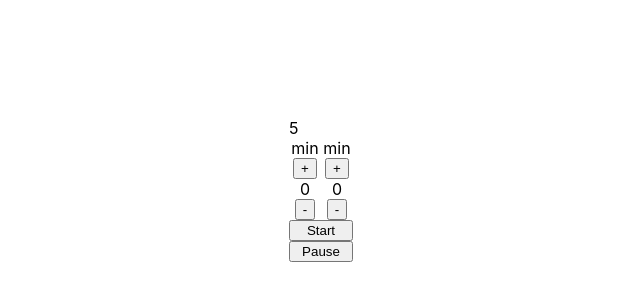
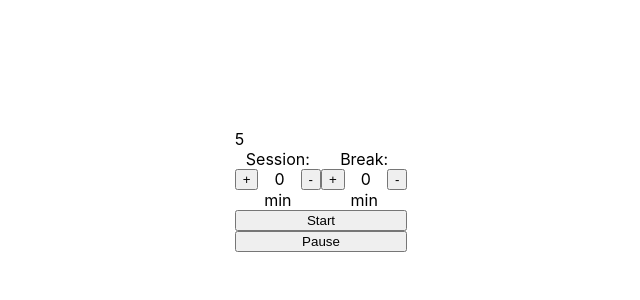
Before and after one commit to AndrewZamora/freeCodeCampProjects, a React (Create React App) app in the folder pomodoro-clock/: page / in a window 1280 px wide. Shown: the part 210-510 px from the top of the page, without its empty margins (319-959 px from the left). Built offline with nearby package versions, Linux system fonts and the light colour scheme.

Commit message:
Centered inputs and added ids for inputs

```diff
--- a/pomodoro-clock/src/App.js
+++ b/pomodoro-clock/src/App.js
@@ -2,6 +2,7 @@ import React, { Component } from 'react';
 import './App.css';
 import Clock from './components/Clock';
 import Input from './components/Input';
+import Label from './components/Label';
 
 class App extends Component {
   constructor(props) {
@@ -57,8 +58,14 @@ class App extends Component {
       <div style={styles.container}>
         <Clock time={this.state.timer} />
         <div style={styles.inputContainer}>
-          <Input max={59} unit="min" func={(event) => this.handleSessionInput(event)}></Input>
-          <Input max={59} unit="min" func={(event) => this.handleBreakInput(event)}></Input>
+          <div>
+            <Label id={`session-label`}>Session:</Label>
+            <Input decId={`session-decrement`} incId={`session-increment`} max={59} unit="min" func={(event) => this.handleSessionInput(event)}></Input>
+          </div>
+          <div>
+            <Label id={`break-label`}>Break:</Label>
+            <Input decId={`break-decrement`} incId={`break-increment`} max={59} unit="min" func={(event) => this.handleBreakInput(event)}></Input>
+          </div>
         </div>
         <button onClick={() => this.start()}>Start</button>
         <button onClick={() => this.pause()}>Pause</button>
--- a/pomodoro-clock/src/components/Clock.js
+++ b/pomodoro-clock/src/components/Clock.js
@@ -1,6 +1,5 @@
 import React, { Component } from 'react';
 import Input from './Input';
-import Label from './Label';
 
 class Clock extends Component {
     render() {
--- a/pomodoro-clock/src/components/Input.js
+++ b/pomodoro-clock/src/components/Input.js
@@ -41,11 +41,13 @@ class Input extends Component {
     }
     render() {
         return (
-            <div style={styles.container}>
-                <div>{this.props.unit}</div>
-                <button onClick={() => this.inc()}>+</button>
-                <div style={styles.div}>{this.state.value}</div>
-                <button onClick={() => this.dec()}>-</button>
+            <div>
+                <div style={styles.container}>
+                    <button id={this.props.incId} onClick={() => this.inc()}>+</button>
+                    <div style={styles.value}>{this.state.value}</div>
+                    <button id={this.props.decId} onClick={() => this.dec()}>-</button>
+                </div>
+                <div style={styles.unit}>{this.props.unit}</div>
             </div>
         );
     }
@@ -54,14 +56,15 @@ class Input extends Component {
 export default Input;
 
 const styles = {
-    div: {
+    value: {
         padding: '0 1em'
     },
     container: {
         display: 'flex',
         justifyContent: 'center',
-        flexDirection: 'column',
         alignItems: 'center',
-        width: '2em'
     },
+    unit: {
+        textAlign: 'center'
+    }
 }
--- a/pomodoro-clock/src/components/Label.js
+++ b/pomodoro-clock/src/components/Label.js
@@ -14,7 +14,6 @@ export default Label;
 
 const styles = {
   container: {
-      display: 'flex',
-      justifyContent:'center'
+     textAlign:'center'
   }
 }
```
